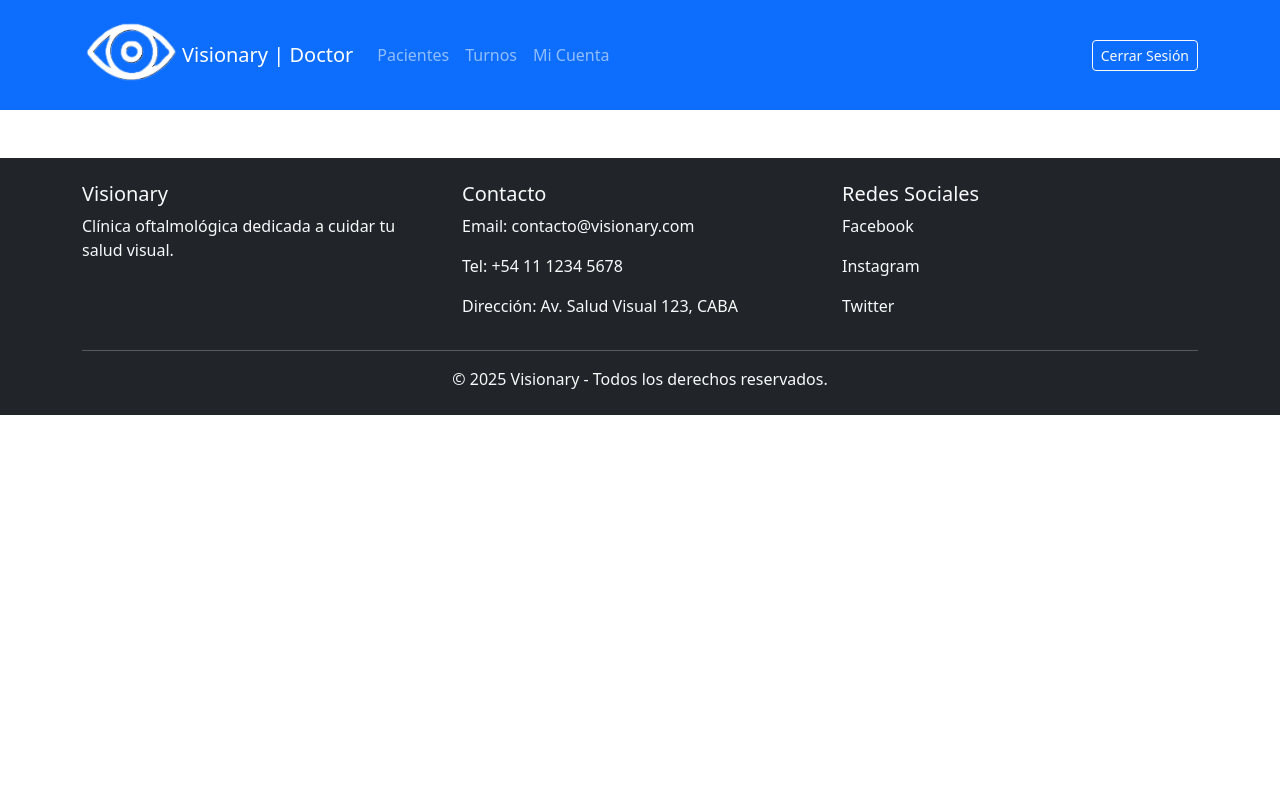
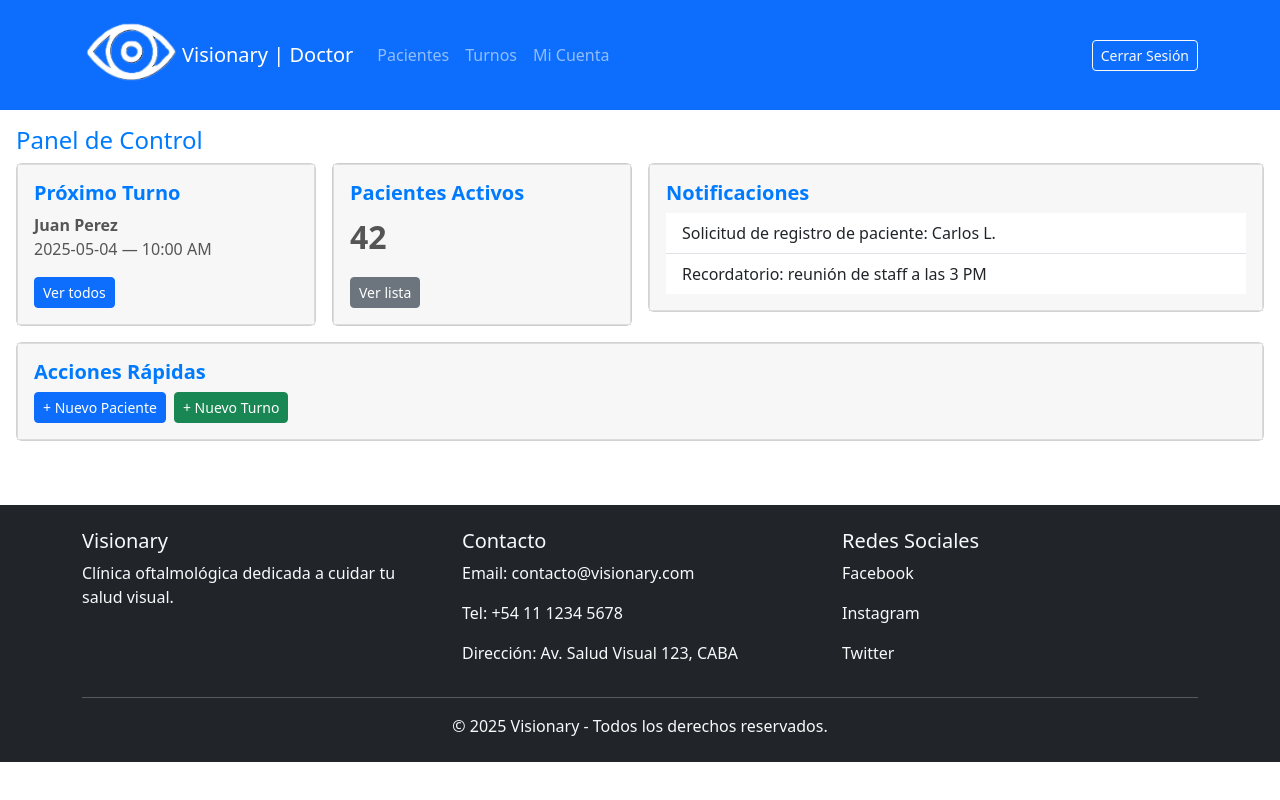
Before and after one commit to rodo18-2006/proyecto2, a React (Vite) app: page /doctores in a window 1280 px wide. Built offline with nearby package versions, Linux system fonts and the light colour scheme.

Commit message:
creamos inicio para el login de medicos

```diff
--- /dev/null
+++ b/src/components/iniciodoctor/IniciodoctorC.jsx
@@ -0,0 +1,104 @@
+import React from "react";
+import { Row, Col, Card, Button, ListGroup } from "react-bootstrap";
+import { Link } from "react-router-dom";
+
+const IniciodoctorC = () => {
+  const siguienteTurno = {
+    paciente: "Juan Perez",
+    fecha: "2025-05-04",
+    hora: "10:00 AM",
+  };
+  const totalPacientes = 42;
+  const notificaciones = [
+    "Solicitud de registro de paciente: Carlos L.",
+    "Recordatorio: reunión de staff a las 3 PM",
+  ];
+
+  return (
+    <div className="p-3">
+      <h4>Panel de Control</h4>
+
+      <Row className="g-3">
+
+        <Col sm={6} md={3}>
+          <Card>
+            <Card.Body>
+              <Card.Title>Próximo Turno</Card.Title>
+              <Card.Text>
+                <strong>{siguienteTurno.paciente}</strong>
+                <br />
+                {siguienteTurno.fecha} — {siguienteTurno.hora}
+              </Card.Text>
+              <Button as={Link} to="/doctor/turnos" size="sm" variant="primary">
+                Ver todos
+              </Button>
+            </Card.Body>
+          </Card>
+        </Col>
+
+        <Col sm={6} md={3}>
+          <Card bg="light">
+            <Card.Body>
+              <Card.Title>Pacientes Activos</Card.Title>
+              <Card.Text style={{ fontSize: "2rem", fontWeight: "bold" }}>
+                {totalPacientes}
+              </Card.Text>
+              <Button
+                as={Link}
+                to="/doctor/pacientes"
+                size="sm"
+                variant="secondary"
+              >
+                Ver lista
+              </Button>
+            </Card.Body>
+          </Card>
+        </Col>
+
+
+        <Col sm={12} md={6}>
+          <Card>
+            <Card.Body>
+              <Card.Title>Notificaciones</Card.Title>
+              <ListGroup
+                variant="flush"
+                style={{ maxHeight: "150px", overflowY: "auto" }}
+              >
+                {notificaciones.map((note, i) => (
+                  <ListGroup.Item key={i}>{note}</ListGroup.Item>
+                ))}
+              </ListGroup>
+            </Card.Body>
+          </Card>
+        </Col>
+
+
+        <Col sm={12}>
+          <Card>
+            <Card.Body>
+              <Card.Title>Acciones Rápidas</Card.Title>
+              <Button
+                as={Link}
+                to="/doctor/pacientes/nuevo"
+                size="sm"
+                className="me-2"
+              >
+                + Nuevo Paciente
+              </Button>
+              <Button
+                as={Link}
+                to="/doctor/turnos/nuevo"
+                size="sm"
+                variant="success"
+              >
+                + Nuevo Turno
+              </Button>
+            </Card.Body>
+          </Card>
+        </Col>
+      </Row>
+    </div>
+  );
+};
+
+export default IniciodoctorC;
--- a/src/components/pacientes/PacientesC.jsx
+++ b/src/components/pacientes/PacientesC.jsx
@@ -6,10 +6,10 @@ const PacientesC = () => {
   const pacientes = [
     { id: 1, nombre: "Juan Pérez", telefono: "381943572", turno: "10:00 AM" },
     { id: 2, nombre: "Ana García", telefono: "381238950", turno: "10:30 AM" },
-    { id: 2, nombre: "Emanuel Ramo", telefono: "381758923", turno: "11:00 AM" },
-    { id: 2, nombre: "Esteban Jose", telefono: "381251049", turno: "11:30 AM" },
-    { id: 2, nombre: "Pablo Ramirez", telefono: "381986754", turno: "12:00 AM" },
-    { id: 2, nombre: "Jose Suarez", telefono: "381302941", turno: "12:30 AM" },
+    { id: 3, nombre: "Emanuel Ramo", telefono: "381758923", turno: "11:00 AM" },
+    { id: 4, nombre: "Esteban Jose", telefono: "381251049", turno: "11:30 AM" },
+    { id: 5, nombre: "Pablo Ramirez", telefono: "381986754", turno: "12:00 AM" },
+    { id: 6, nombre: "Jose Suarez", telefono: "381302941", turno: "12:30 AM" },
   ];
 
   return (
--- a/src/components/perfildoctores/PerfilDoctor.jsx
+++ b/src/components/perfildoctores/PerfilDoctor.jsx
@@ -13,7 +13,6 @@ const PerfilDoctorC = () => {
       <h4>Mi Perfil</h4>
       <Card>
         <Card.Body className="text-center">
-          {/* Imagen de perfil */}
           <Image
             src="https://s3.us-east-1.amazonaws.com/doctoralia.com.mx/doctor/2b8963/2b896323121d5cf8322d7c662583a893_large.jpg"
             roundedCircle
--- a/src/page/Navbardoctores.jsx
+++ b/src/page/Navbardoctores.jsx
@@ -1,11 +1,13 @@
 import React from 'react'
 import NavbardoctoresC from '../components/navbardoctores/NavbardoctoresC'
 import FooterC from '../components/footer/FooterC'
+import IniciodoctorC from '../components/iniciodoctor/IniciodoctorC'
 
 const Navbardoctores = () => {
   return (
     <>
     <NavbardoctoresC />
+    <IniciodoctorC />
     <FooterC />
     </>
   )
```
